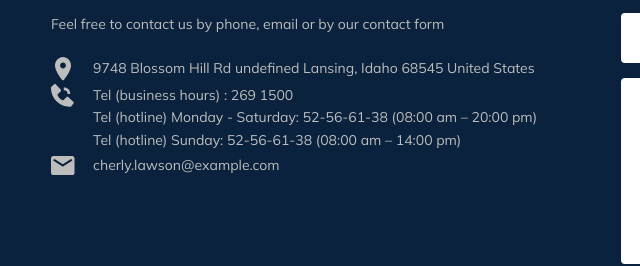
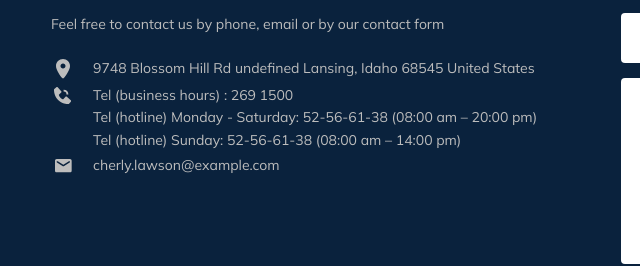
Before and after one commit to klofirid/tour-plan, a website: page index.html in a window 1280 px wide. Shown: the part 2372-2638 px from the top of the page, 34-674 px from the left. Drawn offline with nearby package versions, Linux system fonts and the light colour scheme.

Commit message:
fix footer: contact details, create hover

```diff
--- a/index.html
+++ b/index.html
@@ -431,13 +431,17 @@
             <p class="footer__text">Feel free to contact us by phone, email or by our contact form</p>
             <ul class="footer__ul">
               <li class="footer__item">
-                <img src="img/GPS.svg" alt="Icon: GPS" class="footer__contact-icon" />
+                <span class="footer__contact-icon-wrapper">
+                  <img src="img/GPS.svg" alt="Icon: GPS" class="footer__contact-icon" />
+                </span>
                 <span class="footer__contact-text">
                   9748 Blossom Hill Rd undefined Lansing, Idaho 68545 United States
                 </span>
               </li>
               <li class="footer__item">
-                <img src="img/phone.svg" alt="Icon: Phone" class="footer__contact-icon" />
+                <span class="footer__contact-icon-wrapper">
+                  <img src="img/phone.svg" alt="Icon: Phone" class="footer__contact-icon" />
+                </span>
                 <span class="footer__contact-text">
                   Tel (business hours) : 269 1500 <br />
                   Tel (hotline) Monday - Saturday: 52-56-61-38 (08:00 am – 20:00 pm) <br />
@@ -445,7 +449,9 @@
                 </span>
               </li>
               <li class="footer__item">
-                <img src="img/mail.svg" alt="Icon: Mail" class="footer__contact-icon" />
+                <span class="footer__contact-icon-wrapper">
+                  <img src="img/mail.svg" alt="Icon: Mail" class="footer__contact-icon" />
+                </span>
                 <span class="footer__contact-text">cherly.lawson@example.com</span>
               </li>
             </ul>
--- a/sass/blocks/_footer.sass
+++ b/sass/blocks/_footer.sass
@@ -43,21 +43,28 @@
     &:not(:last-child)
       margin-bottom: 3px
   &__contact-details &__item
-    display: grid
-    grid-template-columns: 24px minmax(0, 1fr)
-    column-gap: 18px
-    align-items: start
-  &__contact-icon
+    display: flex
+    align-items: flex-start
+    gap: 18px
+  &__contact-icon-wrapper
+    display: flex
+    justify-content: center
+    align-items: center
+    flex: 0 0 24px
     width: 24px
     height: 24px
+  &__contact-icon
+    max-width: 24px
+    max-height: 24px
     object-fit: contain
-    justify-self: center
   &__contact-text
     display: block
     min-width: 0
   &__link
     text-decoration: none
     color: inherit
+    &:hover
+      color: rgba(236, 31, 70, 1)
   &__social-network
     grid-row: 2 / 3
     grid-column: 3 / 5
```
Also changed, not shown: css/style.css, 1 other file.
